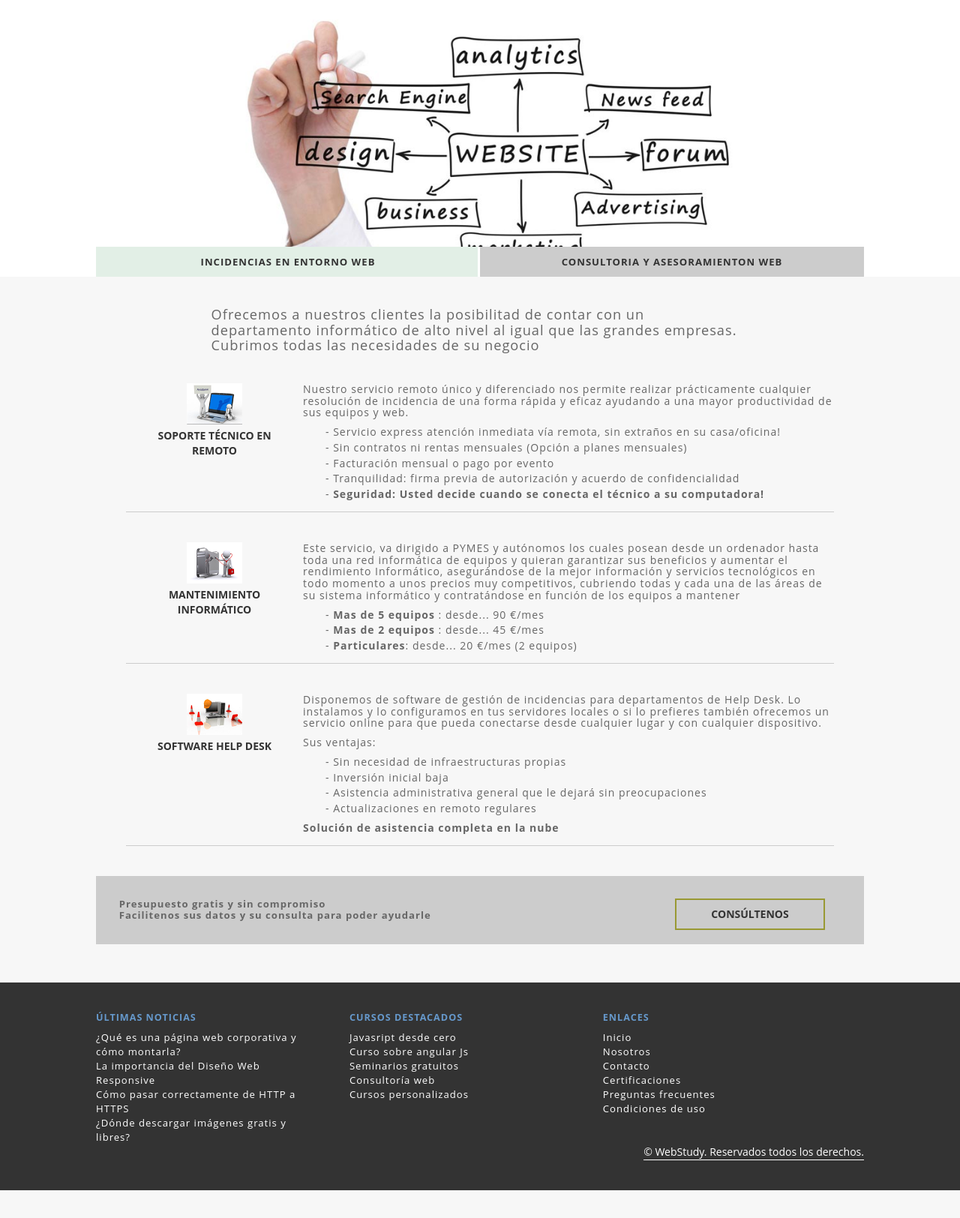
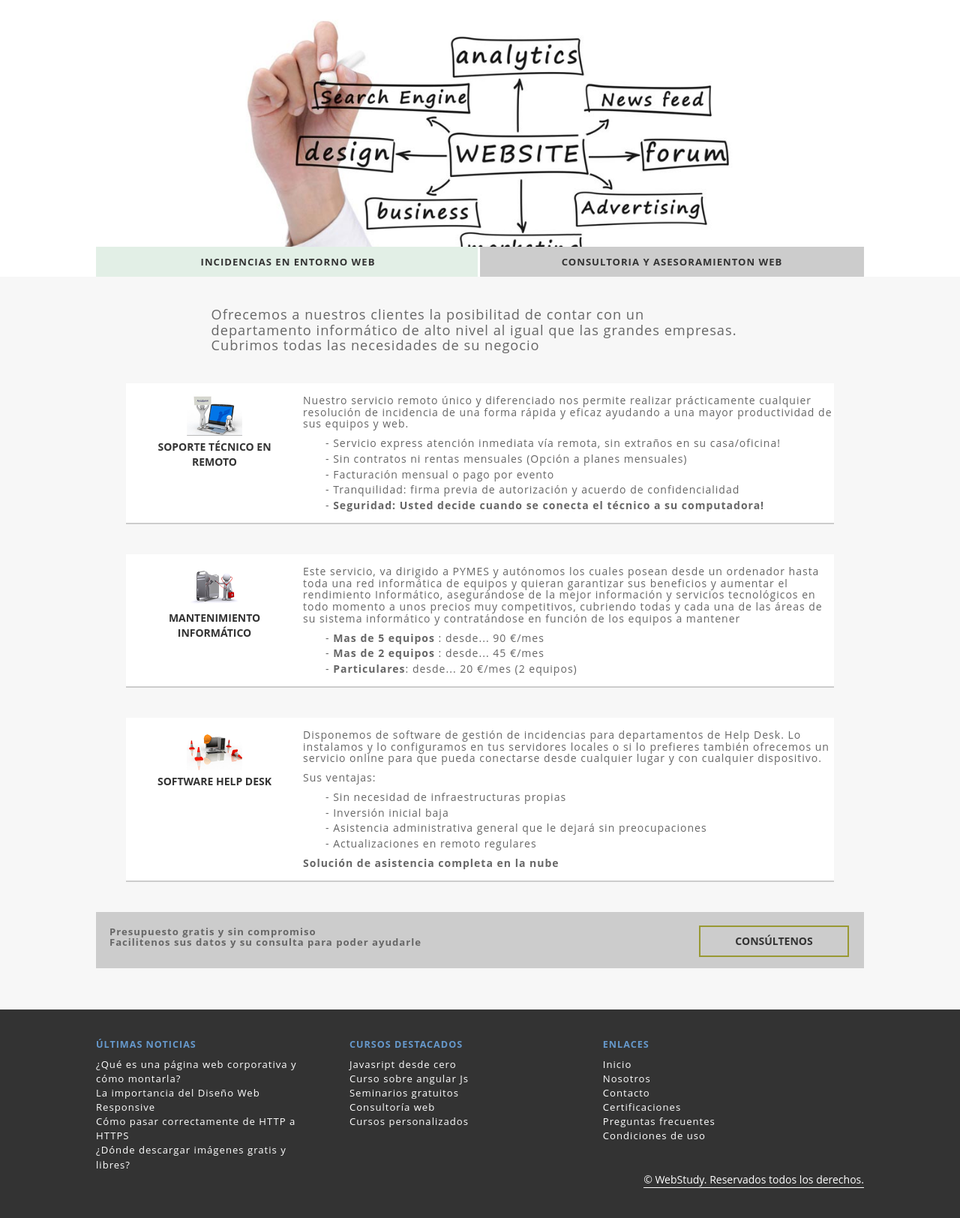
Before and after one commit to Dusr/webStudy, a PHP site: page /asesoramiento.php in a window 1280 px wide. Shown: the part 193-1817 px from the top of the page at 75% size. Before the commit the page ends 1780 px from the top, so only its background shows below. Run offline with PHP 8.4, Linux system fonts and the light colour scheme.

Commit message:
Cambios
He cambiado algunas cosas decidme si os gustan =) SALUDOS !!

```diff
--- a/css/asesoramiento.css
+++ b/css/asesoramiento.css
@@ -20,7 +20,7 @@
 }
 
 .contenedorFila {
-  border-bottom: 1px solid #ccc;
+  border-bottom: 2px solid #ccc;
   clear: both;
   margin: 40px;
   padding-bottom: 5px;
@@ -83,7 +83,7 @@
 .caja_gris {
   background: #ccc;
   width: 100%;
-  padding: 3%;
+  padding: 19px 18px 27px;
   position: relative;
 }
 .inner-block-alternative .caja_gris p {
@@ -107,9 +107,16 @@
   text-transform: uppercase;
   font-weight: bold;
   width: 200px;
+  margin-left:32px;
+
 }
 
 a.boton:hover {
   background:#999933;
   color:#fff;
 }
+
+.contenedorFila.row {
+    background: none repeat scroll 0 0 white;
+    padding-top: 15px;
+}
--- a/include/inc_1_head_inicio.php
+++ b/include/inc_1_head_inicio.php
@@ -1,6 +1,7 @@
 <!DOCTYPE html>
 	<html lang="es">
 	<head>
+                <link href='http://fonts.googleapis.com/css?family=Titillium+Web&subset=latin,latin-ext' rel='stylesheet' type='text/css'>
 		<meta charset="UTF-8">
 		<meta name="viewport" content="width=device-width, initial-scale=1.0">
 		<meta name="author" content="Juan Carlos Gonzalez">
```
Also changed, not shown: css/nuestrosCursos.css (+9 -0 lines), index.php (+5 -3 lines).
